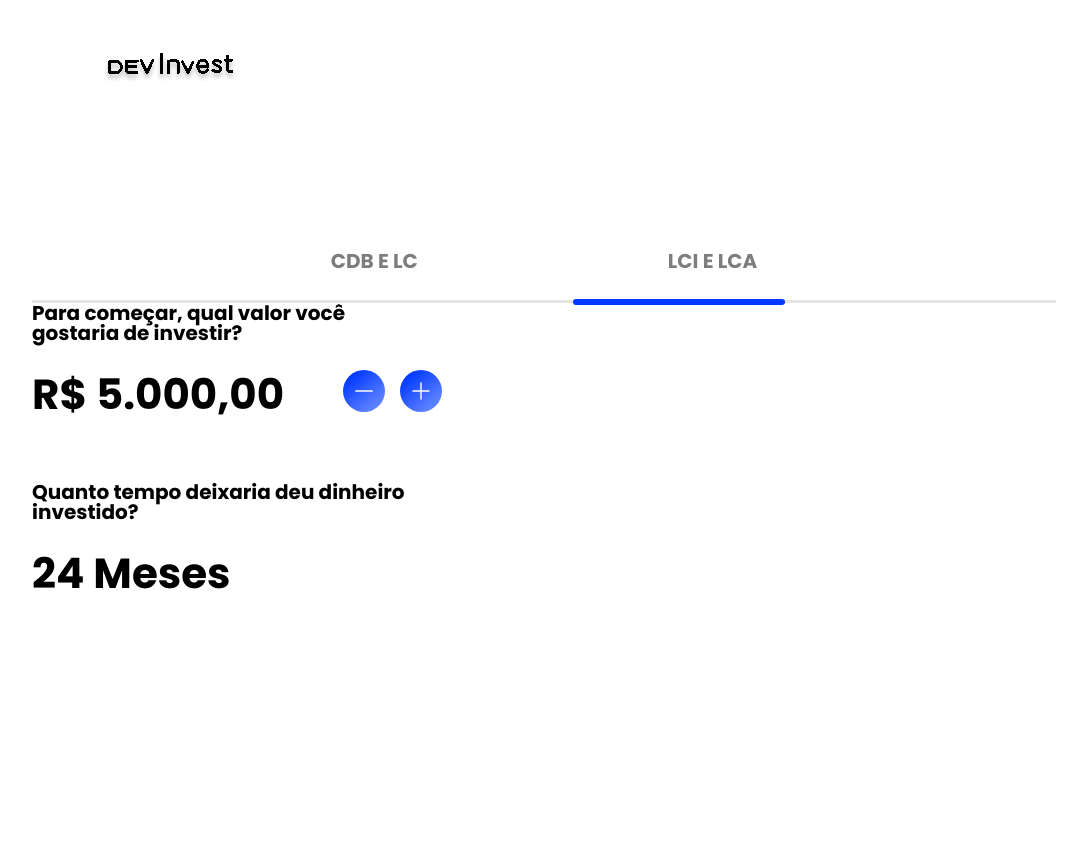
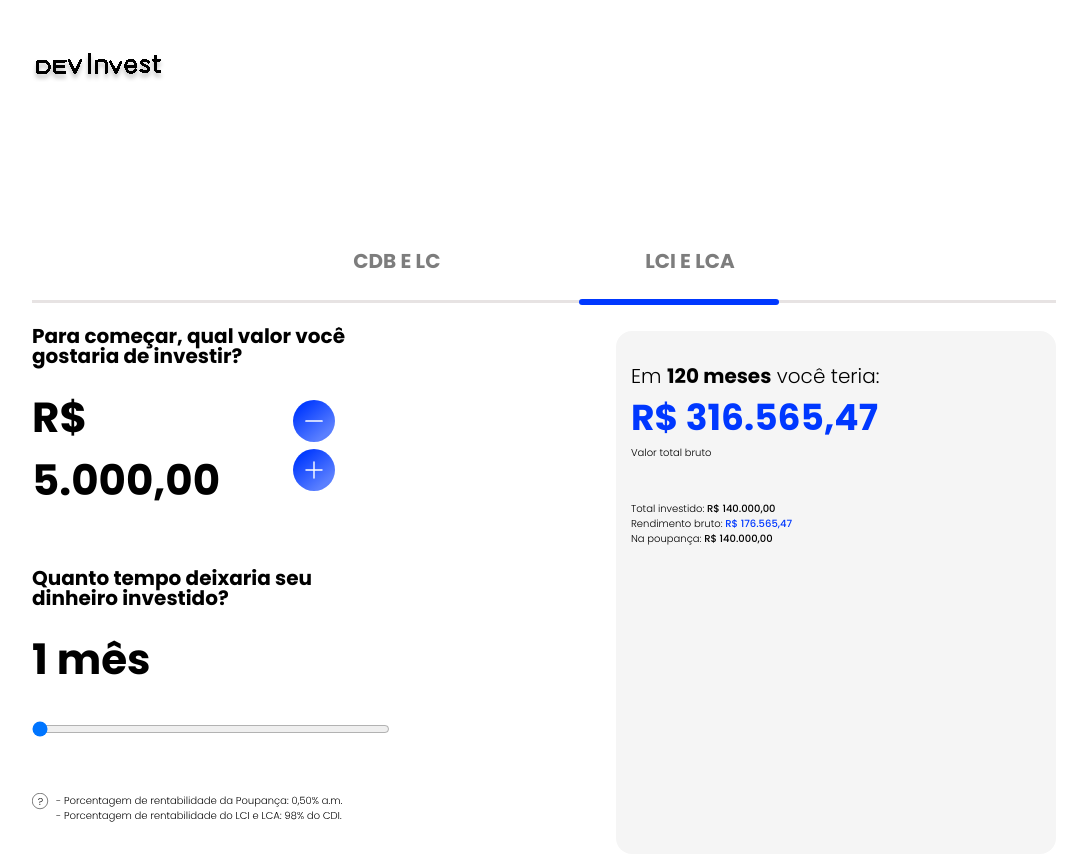
Before and after one commit to lindembergs/simulador-de-investimentos-v2, a website: page index.html in a window 1280 px wide. Shown: the whole page, without its empty margins (96-1183 px from the left). Before the commit the page ends 800 px from the top, so only its background shows below. Drawn offline with nearby package versions, Linux system fonts and the light colour scheme.

Commit message:
inicio da criacao das metricas

```diff
--- a/assets/css/styles.css
+++ b/assets/css/styles.css
@@ -21,7 +21,15 @@ body {
   height: 100%;
   font-family: "Poppins", sans-serif;
 }
-
+.container {
+  padding-inline: 10%;
+  display: flex;
+  justify-content: center;
+  align-items: center;
+}
+main {
+  width: 100%;
+}
 .header {
   display: flex;
   align-items: center;
@@ -31,7 +39,7 @@ body {
   width: 120px;
   height: 18.5px;
   margin-top: 52px;
-  margin-left: 200px;
+  margin-left: 10%;
 }
 .investment-type-box {
   display: flex;
@@ -41,7 +49,7 @@ body {
   margin-top: 202px;
   border-bottom: #e7e3e3 solid 3px;
   position: relative;
-  margin-inline: 10%;
+  width: 100%;
 }
 .investment-type-box::after {
   margin-left: 270px;
@@ -49,7 +57,7 @@ body {
   position: absolute;
   bottom: -5px;
   left: 12;
-  width: 212px;
+  width: 200px;
   height: 6px;
   background: linear-gradient(to bottom, #0038ff 100%, #5a7fff 100%);
   pointer-events: none;
@@ -60,9 +68,11 @@ body {
   display: flex;
   flex-direction: row;
   align-items: center;
-  gap: 250px;
+  justify-content: center;
+  gap: 20%;
   margin-bottom: 50px;
   position: relative;
+  width: 100%;
 }
 .investment-type-box ul li {
   font-size: 20px;
@@ -75,11 +85,9 @@ body {
   display: flex;
   justify-content: space-between;
   align-items: center;
-  flex-wrap: wrap;
-  padding-inline: 10%;
 }
 .investment-box {
-  width: 40%;
+  width: 35%;
   display: flex;
   flex-direction: column;
 }
@@ -145,4 +153,66 @@ body {
   border-radius: 16px;
   background-color: #f5f5f5;
   margin-top: 28.5px;
+  padding-block: 30px;
+  padding-inline: 15px;
 }
+
+.investment-box input {
+  margin-top: 30px;
+}
+
+.rendimento {
+  width: 255px;
+  height: 92px;
+}
+.rendimento p {
+  font-size: 20px;
+  font-weight: 700;
+  line-height: 30px;
+  font-weight: 300;
+  line-height: 30px;
+  text-align: left;
+}
+.rendimento span {
+  font-size: 36px;
+  font-weight: 700;
+  line-height: 54px;
+  text-align: left;
+  color: #0038ff;
+}
+.rendimento .gross-value {
+  font-size: 10px;
+  font-weight: 300;
+  line-height: 15px;
+  text-align: left;
+}
+
+.middle-content {
+  width: auto;
+  height: 55px;
+  display: flex;
+  flex-direction: column;
+  margin-top: 48px;
+}
+
+.middle-content p {
+  font-size: 10px;
+  font-weight: 300;
+  line-height: 15px;
+  text-align: left;
+}
+
+.middle-content span {
+  font-size: 10px;
+  font-weight: 500;
+  line-height: 15px;
+  text-align: left;
+}
+
+.middle-content strong {
+  font-size: 10px;
+  font-weight: 500;
+  line-height: 15px;
+  text-align: left;
+  color: #0038ff;
+}
--- a/assets/js/main.js
+++ b/assets/js/main.js
@@ -1,44 +1,8 @@
-// Obtém a referência para o elemento canvas
-let ctx = document.getElementById("meuGrafico").getContext("2d");
+let monthsSpan = document.querySelector(".months");
+let monthsSlider = document.querySelector(".months-slider");
 
-// Obtém a referência para o elemento span que contém o número de meses
-let monthsSpan = document.querySelector(".months");
-
-// Dados iniciais do gráfico
-let initialMonths = parseInt(monthsSpan.textContent);
-let initialData = Array(initialMonths).fill(0);
-
-let data = {
-  labels: Array.from({ length: initialMonths }, (_, i) => i + 1),
-  datasets: [
-    {
-      label: "Quantidade de Meses",
-      data: initialData,
-      fill: false,
-      borderColor: "rgb(75, 192, 192)",
-      tension: 0.1,
-    },
-  ],
-};
-
-let config = {
-  type: "line",
-  data: data,
-  options: {
-    animation: {
-      onProgress: function (animation) {
-        // Atualiza dinamicamente o número de meses durante a animação
-        let progress = animation.currentStep / animation.numSteps;
-        let updatedMonths = Math.round(initialMonths * progress);
-        monthsSpan.textContent = updatedMonths + " Meses";
-
-        // Atualiza os dados do gráfico com base no número de meses atualizado
-        let newData = Array(updatedMonths).fill(0);
-        chart.data.datasets[0].data = newData;
-        chart.update();
-      },
-    },
-  },
-};
-
-let chart = new Chart(ctx, config);
+monthsSlider.addEventListener("input", () => {
+  let updatedMonths = parseInt(monthsSlider.value);
+  monthsSpan.textContent =
+    updatedMonths === 1 ? "1 mês" : updatedMonths + " meses";
+});
--- a/index.html
+++ b/index.html
@@ -1,10 +1,9 @@
 <!DOCTYPE html>
-<html lang="en">
+<html lang="pt-br">
   <head>
     <meta charset="UTF-8" />
     <meta name="viewport" content="width=device-width, initial-scale=1.0" />
     <link rel="stylesheet" href="assets/css/styles.css" />
-    <script src="assets/js/main.js"></script>
     <title>Simulador de investimentos</title>
   </head>
   <body>
@@ -13,6 +12,7 @@
         <img src="assets/img/dev-invest-logo.svg" alt="logo da dev invest" />
       </figure>
     </header>
+    <div class="container">
       <main>
         <div class="investment-type-box">
           <ul>
@@ -26,17 +26,42 @@
             <div class="value-and-btn">
               <div><span>R$ 5.000,00</span></div>
               <div class="btn">
-              <button><img src="assets/icons/btn_subtrai.svg" alt="" /></button>
+                <button>
+                  <img src="assets/icons/btn_subtrai.svg" alt="" />
+                </button>
                 <button><img src="assets/icons/btn_soma.svg" alt="" /></button>
               </div>
             </div>
-          <p class="time">Quanto tempo deixaria deu dinheiro investido?</p>
-          <span class="months">24 Meses</span>
-          <div class="medidor">
-            <canvas id="meuGrafico"></canvas>
+            <p class="time">Quanto tempo deixaria seu dinheiro investido?</p>
+            <span class="months">1 mês</span>
+
+            <input
+              type="range"
+              min="1"
+              max="360"
+              value="1"
+              class="months-slider"
+            />
+            <div class="info">
+              <img src="assets/icons/info.svg" alt="" />
             </div>
-
+          </div>
+          <div class="metric-box">
+            <div class="rendimento">
+              <p>Em <strong>120 meses</strong> você teria:</p>
+              <span> R$ 316.565,47</span>
+              <p class="gross-value">Valor total bruto</p>
+            </div>
+            <div class="middle-content">
+              <p>Total investido: <span>R$ 140.000,00</span></p>
+              <p>Rendimento bruto: <strong> R$ 176.565,47</strong></p>
+              <p>Na poupança: <span>R$ 140.000,00</span></p>
+            </div>
+          </div>
         </div>
       </main>
+    </div>
+    <script defer src="assets/js/main.js"></script>
+    <script defer src="https://cdn.jsdelivr.net/npm/chart.js"></script>
   </body>
 </html>
```
Lines whose indentation alone changed are shown as unchanged.
